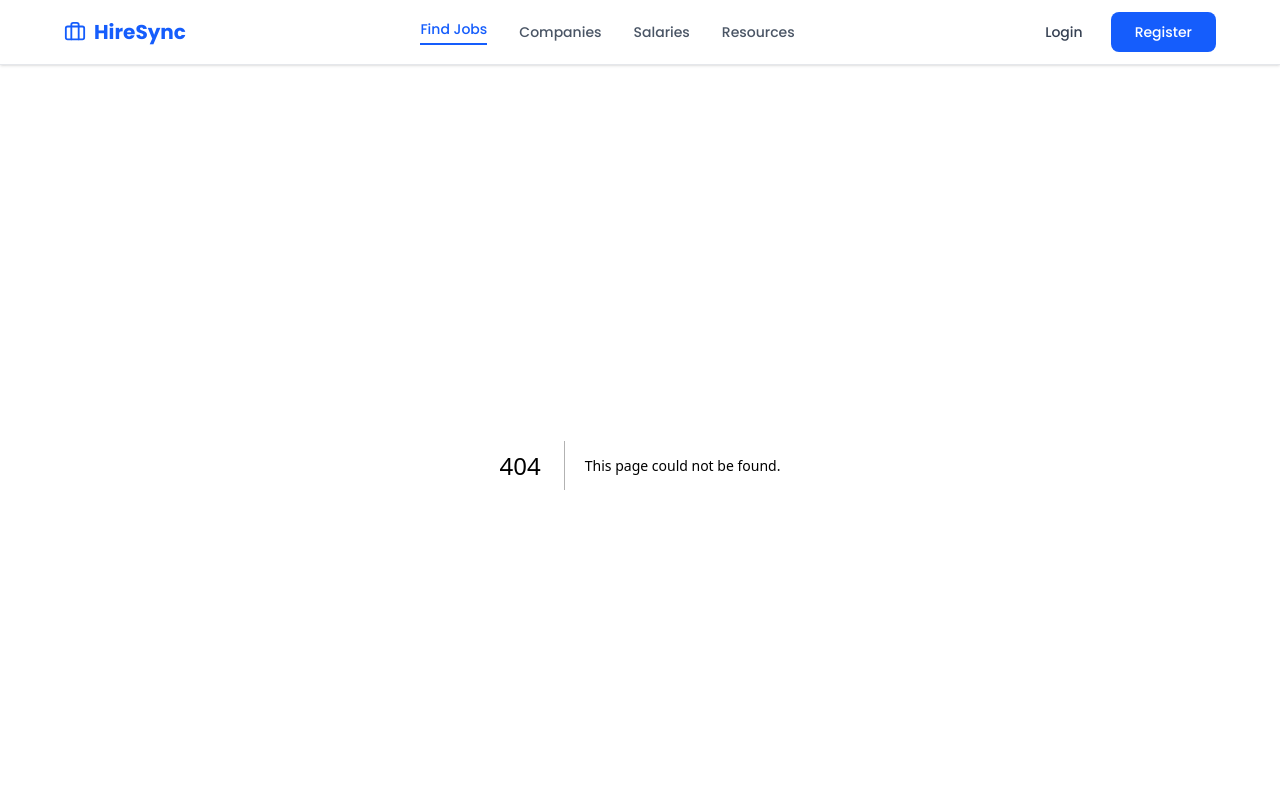
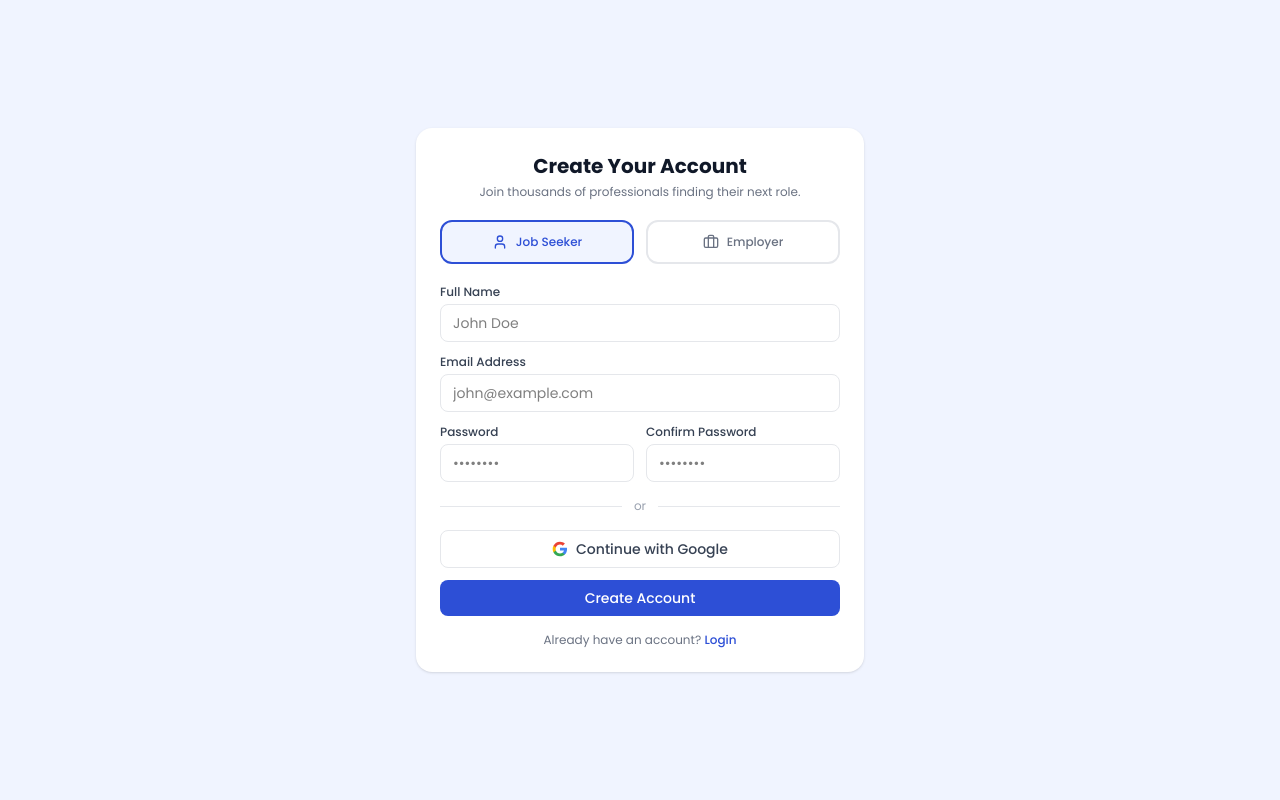
Before and after one commit to hammadgul-dev/hiresync, a Next.js app: page /auth/register in a window 1280 px wide. Before the commit this address had no page. Shown: the top 800 px of the page. Built offline with nearby package versions, Linux system fonts and the light colour scheme.

Commit message:
add (main) route group and auth pages

```diff
--- /dev/null
+++ b/src/app/(main)/layout.tsx
@@ -0,0 +1,12 @@
+import Navbar from "@/components/Navbar"
+import Footer from "@/components/Footer"
+
+export default function MainLayout({children}: {children: React.ReactNode}) {
+  return (
+    <>
+      <Navbar />
+      {children}
+      <Footer />
+    </>
+  )
+}
--- /dev/null
+++ b/src/app/auth/register/page.tsx
@@ -0,0 +1,151 @@
+"use client"
+
+import {useState} from "react"
+import {User, Briefcase} from "lucide-react"
+import Link from "next/link"
+
+export default function RegisterPage() {
+  const [role, setRole] = useState<"jobSeeker" | "employer">("jobSeeker")
+
+  return (
+    <div className="min-h-screen bg-[#f0f4ff] flex items-center justify-center px-4 py-8">
+      <div className="bg-white rounded-2xl shadow-sm p-6 w-full max-w-md">
+        <div className="text-center mb-5">
+          <h1 className="text-xl font-bold text-gray-900">
+            Create Your Account
+          </h1>
+          <p className="text-gray-500 text-xs mt-1">
+            Join thousands of professionals finding their next role.
+          </p>
+        </div>
+
+        <div className="grid grid-cols-2 gap-3 mb-5">
+          <button
+            onClick={() => setRole("jobSeeker")}
+            className={`flex items-center justify-center gap-2 p-3 rounded-xl border-2 cursor-pointer transition-all ${
+              role === "jobSeeker"
+                ? "border-[#2d4fd6] bg-[#f0f4ff] text-[#2d4fd6]"
+                : "border-gray-200 text-gray-500 hover:border-gray-300"
+            }`}
+          >
+            <User size={16} />
+            <span className="text-xs font-medium">Job Seeker</span>
+          </button>
+          <button
+            onClick={() => setRole("employer")}
+            className={`flex items-center justify-center gap-2 p-3 rounded-xl border-2 cursor-pointer transition-all ${
+              role === "employer"
+                ? "border-[#2d4fd6] bg-[#f0f4ff] text-[#2d4fd6]"
+                : "border-gray-200 text-gray-500 hover:border-gray-300"
+            }`}
+          >
+            <Briefcase size={16} />
+            <span className="text-xs font-medium">Employer</span>
+          </button>
+        </div>
+
+        <div className="flex flex-col gap-3">
+          <div>
+            <label className="text-xs font-medium text-gray-700 block mb-1">
+              Full Name
+            </label>
+            <input
+              type="text"
+              placeholder="John Doe"
+              className="w-full border border-gray-200 rounded-lg px-3 py-2 text-sm outline-none focus:ring-2 focus:ring-[#2d4fd6] focus:border-transparent"
+            />
+          </div>
+
+          {role === "employer" && (
+            <div>
+              <label className="text-xs font-medium text-gray-700 block mb-1">
+                Company Name
+              </label>
+              <input
+                type="text"
+                placeholder="Acme Inc."
+                className="w-full border border-gray-200 rounded-lg px-3 py-2 text-sm outline-none focus:ring-2 focus:ring-[#2d4fd6] focus:border-transparent"
+              />
+            </div>
+          )}
+
+          <div>
+            <label className="text-xs font-medium text-gray-700 block mb-1">
+              Email Address
+            </label>
+            <input
+              type="email"
+              placeholder="john@example.com"
+              className="w-full border border-gray-200 rounded-lg px-3 py-2 text-sm outline-none focus:ring-2 focus:ring-[#2d4fd6] focus:border-transparent"
+            />
+          </div>
+
+          <div className="grid grid-cols-2 gap-3">
+            <div>
+              <label className="text-xs font-medium text-gray-700 block mb-1">
+                Password
+              </label>
+              <input
+                type="password"
+                placeholder="••••••••"
+                className="w-full border border-gray-200 rounded-lg px-3 py-2 text-sm outline-none focus:ring-2 focus:ring-[#2d4fd6] focus:border-transparent"
+              />
+            </div>
+            <div>
+              <label className="text-xs font-medium text-gray-700 block mb-1">
+                Confirm Password
+              </label>
+              <input
+                type="password"
+                placeholder="••••••••"
+                className="w-full border border-gray-200 rounded-lg px-3 py-2 text-sm outline-none focus:ring-2 focus:ring-[#2d4fd6] focus:border-transparent"
+              />
+            </div>
+          </div>
+
+          <div className="flex items-center gap-3 my-1">
+            <div className="flex-1 h-px bg-gray-200" />
+            <span className="text-xs text-gray-400">or</span>
+            <div className="flex-1 h-px bg-gray-200" />
+          </div>
+
+          <button className="w-full flex items-center justify-center gap-2 border border-gray-200 rounded-lg py-2 text-sm font-medium text-gray-700 hover:bg-gray-50 cursor-pointer transition-colors">
+            <svg width="16" height="16" viewBox="0 0 24 24">
+              <path
+                fill="#4285F4"
+                d="M22.56 12.25c0-.78-.07-1.53-.2-2.25H12v4.26h5.92c-.26 1.37-1.04 2.53-2.21 3.31v2.77h3.57c2.08-1.92 3.28-4.74 3.28-8.09z"
+              />
+              <path
+                fill="#34A853"
+                d="M12 23c2.97 0 5.46-.98 7.28-2.66l-3.57-2.77c-.98.66-2.23 1.06-3.71 1.06-2.86 0-5.29-1.93-6.16-4.53H2.18v2.84C3.99 20.53 7.7 23 12 23z"
+              />
+              <path
+                fill="#FBBC05"
+                d="M5.84 14.09c-.22-.66-.35-1.36-.35-2.09s.13-1.43.35-2.09V7.07H2.18C1.43 8.55 1 10.22 1 12s.43 3.45 1.18 4.93l3.66-2.84z"
+              />
+              <path
+                fill="#EA4335"
+                d="M12 5.38c1.62 0 3.06.56 4.21 1.64l3.15-3.15C17.45 2.09 14.97 1 12 1 7.7 1 3.99 3.47 2.18 7.07l3.66 2.84c.87-2.6 3.3-4.53 6.16-4.53z"
+              />
+            </svg>
+            Continue with Google
+          </button>
+
+          <button className="w-full bg-[#2d4fd6] hover:bg-[#2440b8] text-white font-medium py-2 rounded-lg cursor-pointer transition-colors text-sm">
+            Create Account
+          </button>
+        </div>
+
+        <p className="text-center text-xs text-gray-500 mt-4">
+          Already have an account?{" "}
+          <Link
+            href="/auth/login"
+            className="text-[#2d4fd6] font-medium hover:underline cursor-pointer"
+          >
+            Login
+          </Link>
+        </p>
+      </div>
+    </div>
+  )
+}
--- a/src/app/layout.tsx
+++ b/src/app/layout.tsx
@@ -1,8 +1,6 @@
 import type {Metadata} from "next"
 import {Poppins} from "next/font/google"
 import "./globals.css"
-import Navbar from "@/components/Navbar"
-import Footer from "@/components/Footer"
 
 const poppins = Poppins({
   subsets: ["latin"],
@@ -18,11 +16,7 @@ export const metadata: Metadata = {
 export default function RootLayout({children}: {children: React.ReactNode}) {
   return (
     <html lang="en" className={poppins.variable}>
-      <body>
-        <Navbar />
-        {children}
-        <Footer />
-      </body>
+      <body>{children}</body>
     </html>
   )
 }
```
Also changed, not shown: src/app/(main)/employer-dashboard/page.tsx (renamed from src/app/employer-dashboard/page.tsx), src/app/(main)/employer-dashboard/post-job/page.tsx (renamed from src/app/employer-dashboard/post-job/page.tsx), src/app/(main)/find-jobs/[id]/page.tsx (renamed from src/app/find-jobs/[id]/page.tsx), src/app/(main)/find-jobs/page.tsx (renamed from src/app/find-jobs/page.tsx), src/app/(main)/job-seeker-dashboard/page.tsx (renamed from src/app/job-seeker-dashboard/page.tsx), src/app/(main)/page.tsx (renamed from src/app/page.tsx).
